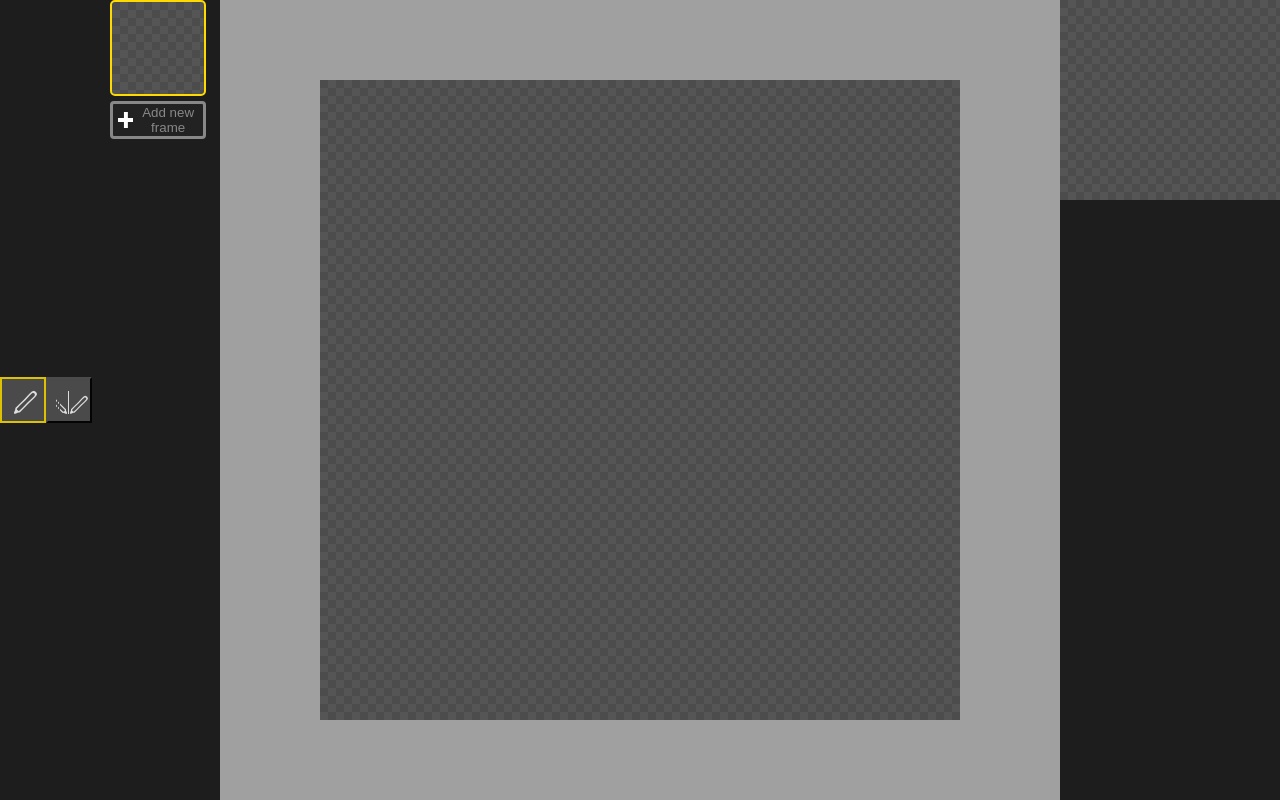
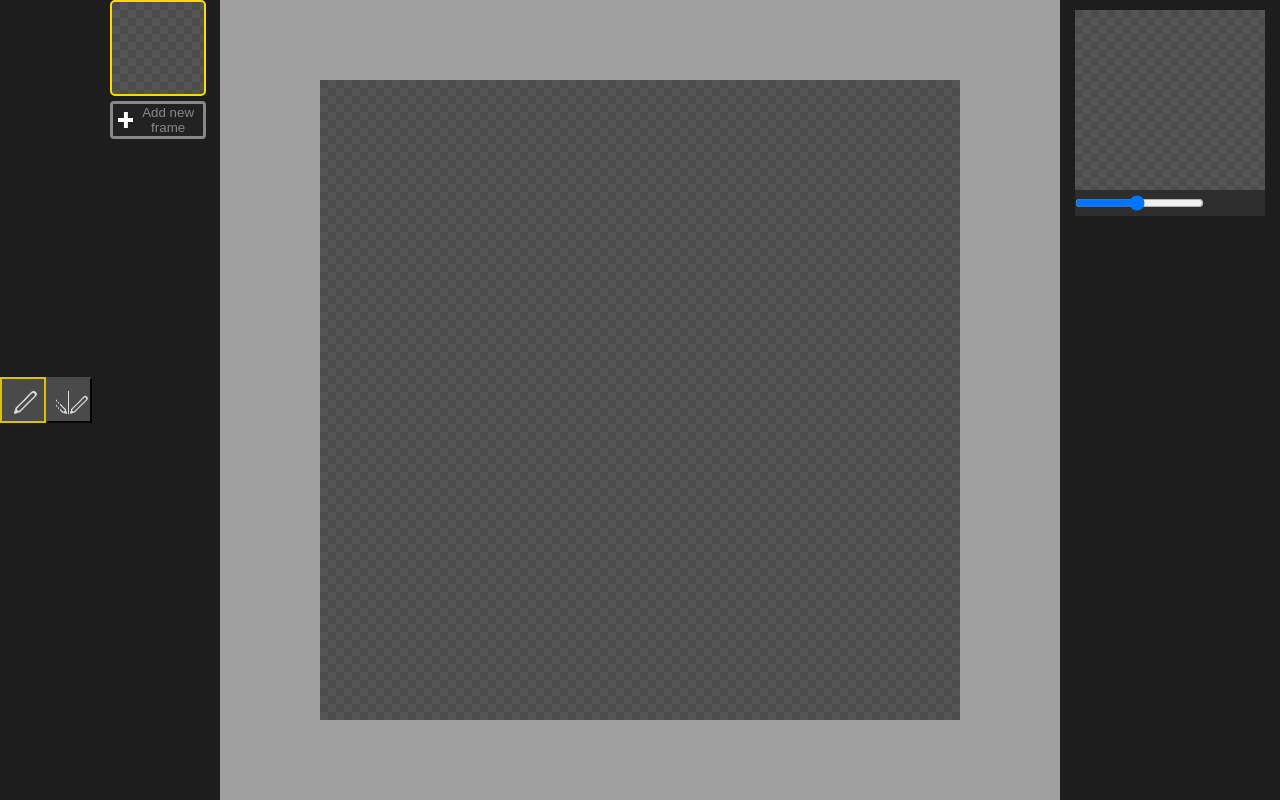
Before and after one commit to addicted-2-you/piskel-clone, a website built with webpack: page src/index.html in a window 1280 px wide. Built offline with nearby package versions, Linux system fonts and the light colour scheme.

Commit message:
feat: add fps-picker for animation-preview

```diff
--- /dev/null
+++ b/src/components/fps-picker/fps-picker.ts
@@ -0,0 +1,11 @@
+import { setFps } from '~/services/animation.services';
+
+export default (): HTMLElement => {
+  const fpsPicker = document.createElement('input');
+  fpsPicker.type = 'range';
+  fpsPicker.min = '1';
+  fpsPicker.max = '24';
+  fpsPicker.value = '12';
+  fpsPicker.addEventListener('input', () => setFps(Number(fpsPicker.value)));
+  return fpsPicker;
+};
--- /dev/null
+++ b/src/components/fps-picker/index.ts
@@ -0,0 +1,3 @@
+import createFpsPicker from './fps-picker';
+
+export default createFpsPicker;
--- /dev/null
+++ b/src/models/IStoreSubscriber.ts
@@ -0,0 +1,6 @@
+import { EStateTypes } from '~/store/EStateTypes';
+
+export interface IStoreSubscriber {
+  stateTypes: EStateTypes[];
+  listener(): any;
+}
--- /dev/null
+++ b/src/services/animation.services.ts
@@ -0,0 +1,6 @@
+import store from '~/store';
+import { EStateTypes } from '~/store/EStateTypes';
+
+export function setFps(fps: number): void {
+  store.mutate(EStateTypes.ANIMATION_STATE, { fps });
+}
--- a/src/store/EStateTypes.ts
+++ b/src/store/EStateTypes.ts
@@ -1,4 +1,5 @@
 export enum EStateTypes {
+  ANIMATION_STATE = 'STATE_TYPES@ANIMATION_STATE',
   CANVAS_STATE = 'STATE_TYPES@CANVAS_STATE',
   FRAMES_STATE = 'STATE_TYPES@FRAMES_STATE',
   TOOLBAR_STATE = 'STATE_TYPES@TOOLBAR_STATE',
--- a/src/store/index.ts
+++ b/src/store/index.ts
@@ -1,22 +1,33 @@
 import { EStateTypes } from './EStateTypes';
 
+import { IStoreSubscriber } from '~/models/IStoreSubscriber';
+
 // init states
+import { animationInitState } from './init-states/animation.init-state';
 import { canvasInitState } from './init-states/canvas.init-state';
 import { framesInitState } from './init-states/frames.init-state';
 import { toolbarInitState } from './init-states/toolbar.init-state';
 
 const states = new Map();
+states.set(EStateTypes.ANIMATION_STATE, animationInitState);
 states.set(EStateTypes.CANVAS_STATE, canvasInitState);
 states.set(EStateTypes.FRAMES_STATE, framesInitState);
 states.set(EStateTypes.TOOLBAR_STATE, toolbarInitState);
 
-const stateSubscribersMap = new Map();
+const stateSubscribersMap = new Map<EStateTypes, IStoreSubscriber[]>();
 
 export default {
   notifySubscribers(stateName: EStateTypes): void {
     const subscribers = stateSubscribersMap.get(stateName);
     if (subscribers) {
-      subscribers.forEach((subscriber) => subscriber(this.getState(stateName)));
+      subscribers.forEach((subscriber) =>
+        subscriber.listener(
+          subscriber.stateTypes.reduce(
+            (acc, stateType) => ({ ...acc, [stateType]: states.get(stateType) }),
+            {},
+          ),
+        ),
+      );
     }
   },
 
@@ -28,16 +39,20 @@ export default {
     }
   },
 
-  subscribe(stateName: EStateTypes, immediateCall: boolean, subscriber: Function): void {
-    const subscribers = stateSubscribersMap.get(stateName);
-    if (subscribers) {
-      subscribers.push(subscriber);
-    } else {
-      stateSubscribersMap.set(stateName, [subscriber]);
-    }
+  subscribe(stateTypes: EStateTypes[], immediateCall: boolean, listener: any): void {
+    stateTypes.forEach((stateType) => {
+      const subscribers = stateSubscribersMap.get(stateType);
+      if (subscribers) {
+        subscribers.push({ stateTypes, listener });
+      } else {
+        stateSubscribersMap.set(stateType, [{ stateTypes, listener }]);
+      }
+    });
 
     if (immediateCall) {
-      subscriber(this.getState(stateName));
+      listener(
+        stateTypes.reduce((acc, stateType) => ({ ...acc, [stateType]: states.get(stateType) }), {}),
+      );
     }
   },
 
--- /dev/null
+++ b/src/store/init-states/animation.init-state.ts
@@ -0,0 +1,3 @@
+export const animationInitState = {
+  fps: 12,
+};
--- a/src/views/animation-preview/animation-preview.scss
+++ b/src/views/animation-preview/animation-preview.scss
@@ -1,6 +1,6 @@
 .animation-preview-container {
   position: relative;
-  padding: 10px 15px;
+  margin: 10px 15px;
 
   background-image: url(~/assets/canvas-bg--dark.png);
   background-repeat: repeat;
@@ -14,4 +14,14 @@
     background-size: contain;
     background-repeat: no-repeat;
   }
+
+  .animation-preview-controls {
+    height: 26px;
+
+    display: flex;
+    justify-content: space-between;
+    align-items: center;
+
+    background-color: #2d2d2d;
+  }
 }
--- a/src/views/animation-preview/animation-preview.ts
+++ b/src/views/animation-preview/animation-preview.ts
@@ -1,5 +1,7 @@
 import store from '~/store';
 import { EStateTypes } from '~/store/EStateTypes';
+
+import createFpsPicker from '~/components/fps-picker';
 
 export default (): void => {
   const animationPreviewContainer = document.getElementById(
@@ -9,9 +11,16 @@ export default (): void => {
   const animationPreview = document.createElement('div');
   animationPreview.classList.add('animation-preview');
 
+  const animationPreviewControls = document.createElement('div');
+  animationPreviewControls.classList.add('animation-preview-controls');
+  animationPreviewControls.appendChild(createFpsPicker());
+
   let intervalId = -1;
 
-  store.subscribe(EStateTypes.FRAMES_STATE, true, ({ frames }) => {
+  store.subscribe(
+    [EStateTypes.FRAMES_STATE, EStateTypes.ANIMATION_STATE],
+    true,
+    ({ [EStateTypes.FRAMES_STATE]: { frames }, [EStateTypes.ANIMATION_STATE]: { fps } }) => {
       animationPreviewContainer.innerHTML = '';
 
       let frameIndex = 0;
@@ -23,8 +32,10 @@ export default (): void => {
         if (frameIndex >= frames.length) {
           frameIndex = 0;
         }
-    }, 1000 / 5);
+      }, 1000 / fps);
 
       animationPreviewContainer.appendChild(animationPreview);
-  });
+      animationPreviewContainer.appendChild(animationPreviewControls);
+    },
+  );
 };
--- a/src/views/drawing-area/drawing-area.ts
+++ b/src/views/drawing-area/drawing-area.ts
@@ -10,7 +10,10 @@ import { drawPixels } from '~/services/canvas.services';
 export default (): void => {
   const drawingArea = document.getElementById('drawing-area') as HTMLElement;
 
-  store.subscribe(EStateTypes.FRAMES_STATE, true, ({ activeFrameId, frames }) => {
+  store.subscribe(
+    [EStateTypes.FRAMES_STATE],
+    true,
+    ({ [EStateTypes.FRAMES_STATE]: { activeFrameId, frames } }) => {
       drawingArea.innerHTML = '';
 
       const activeFrame = frames.find((frame: CFrame) => frame.id === activeFrameId) as CFrame;
@@ -22,5 +25,6 @@ export default (): void => {
       });
 
       drawingArea.appendChild(drawingCanvasesFragment);
-  });
+    },
+  );
 };
--- a/src/views/frames-list/frames-list.ts
+++ b/src/views/frames-list/frames-list.ts
@@ -18,12 +18,16 @@ export default (): void => {
   framesContainer.append(framesList, newFrameButton);
   toolbarContainer?.appendChild(framesContainer);
 
-  store.subscribe(EStateTypes.FRAMES_STATE, true, ({ activeFrameId, frames }) => {
-    framesList.innerHTML = '';
+  store.subscribe(
+    [EStateTypes.FRAMES_STATE],
+    true,
+    ({ [EStateTypes.FRAMES_STATE]: { activeFrameId, frames } }) => {
+      framesList.innerHTML = '';
 
-    const frameItems = frames.map((frame: CFrame) => createFrameElement(frame, activeFrameId));
-    framesList.append(...frameItems);
+      const frameItems = frames.map((frame: CFrame) => createFrameElement(frame, activeFrameId));
+      framesList.append(...frameItems);
 
-    framesContainer?.replaceChild(framesList, framesList);
-  });
+      framesContainer?.replaceChild(framesList, framesList);
+    },
+  );
 };
--- a/src/views/toolbar/toolbar.ts
+++ b/src/views/toolbar/toolbar.ts
@@ -9,7 +9,10 @@ export default (): void => {
   const toolbarContainer = document.getElementById('toolbar-container');
   const toolbar = document.getElementById('toolbar') as HTMLElement;
 
-  store.subscribe(EStateTypes.TOOLBAR_STATE, true, ({ activeTool }) => {
+  store.subscribe(
+    [EStateTypes.TOOLBAR_STATE],
+    true,
+    ({ [EStateTypes.TOOLBAR_STATE]: { activeTool } }) => {
       toolbar.innerHTML = '';
 
       toolbar?.append(
@@ -18,5 +21,6 @@ export default (): void => {
       );
 
       toolbarContainer?.appendChild(toolbar);
-  });
+    },
+  );
 };
```
Lines whose indentation alone changed are shown as unchanged.
